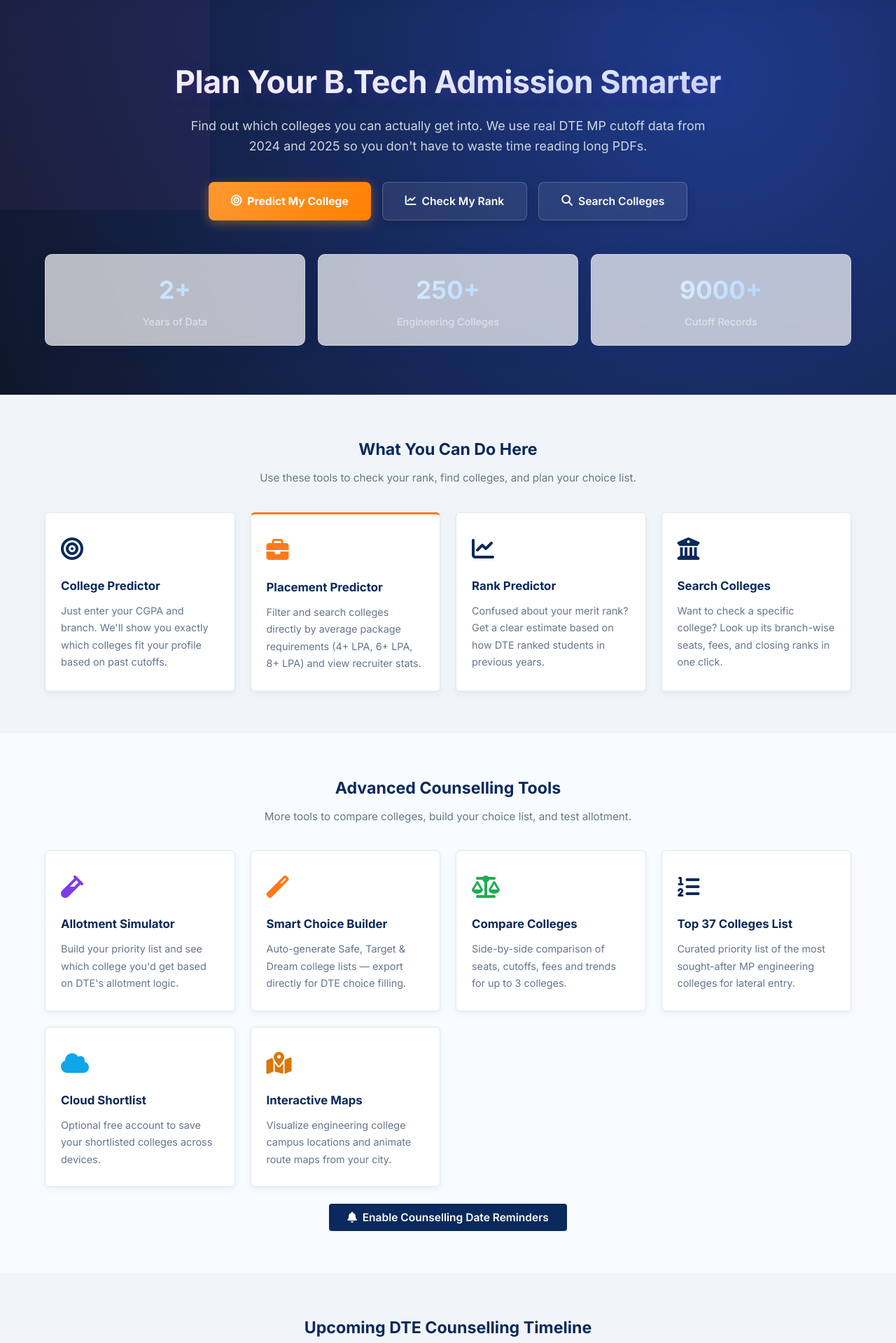
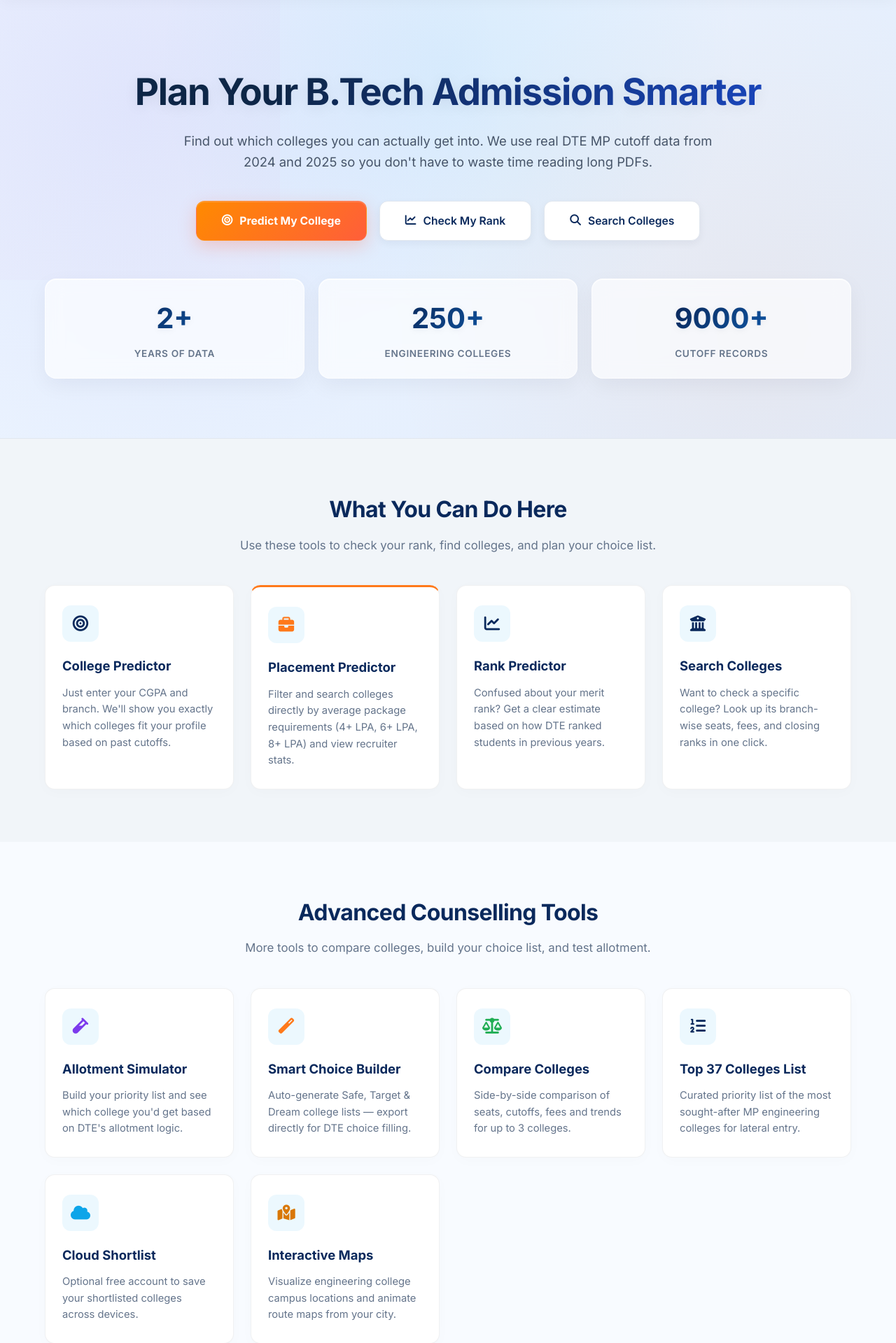
Before and after one commit to Dev-Krishan-Kumar-Awasthi/lateralentrycollegepredictor, a Flask app: page / in a window 1280 px wide. Shown: the part 179-2098 px from the top of the page at 70% size. Run offline with Flask 3, Linux system fonts and the light colour scheme; some libraries are stand-ins or nearby versions.

Commit message:
update project files

```diff
--- a/main.py
+++ b/main.py
@@ -238,9 +238,21 @@ def about():
 @app.route('/predictor', methods=['GET', 'POST'])
 def predictor():
     if request.method == 'POST' and not current_user():
+        prefill = {
+            'cgpa': request.form.get('cgpa', ''),
+            'category': request.form.get('category', ''),
+            'gender': request.form.get('gender', ''),
+            'college_type': request.form.get('college_type', ''),
+            'branch': request.form.getlist('branch'),
+            'domicile': request.form.get('domicile', 'Y'),
+            'city': request.form.get('city', 'All'),
+            'district': request.form.get('district', 'All'),
+            'home_city': request.form.get('home_city', 'All'),
+            'max_distance_km': request.form.get('max_distance_km', ''),
+        }
         return render_template(
             'predictor.html', data=None, prediction=None,
-            needs_login=True, mp_cities=MP_CITIES, prefill=None, has_prefill=False,
+            needs_login=True, mp_cities=MP_CITIES, prefill=prefill, has_prefill=False,
         )
 
     if request.method == 'GET':
@@ -320,10 +332,23 @@ def choice_builder():
 
     if request.method == 'POST':
         if not user:
+            try:
+                cgpa_val = float(request.form.get('cgpa', '').strip() or '0')
+            except ValueError:
+                cgpa_val = 0.0
+            form_data = {
+                'cgpa': cgpa_val,
+                'category': request.form.get('category'),
+                'gender': request.form.get('gender'),
+                'college_type': request.form.get('college_type', 'Any'),
+                'branch': request.form.getlist('branch') or ['All'],
+                'domicile': request.form.get('domicile', 'Y'),
+                'city': request.form.get('city', 'All'),
+            }
             return render_template(
-                'choice_builder.html', result=None, form_data=None,
+                'choice_builder.html', result=None, form_data=form_data,
                 needs_login=True, mp_cities=MP_CITIES,
-                cloud_shortlist=[], shortlisted_keys=set(),
+                cloud_shortlist=[], shortlisted_keys=[],
             )
         try:
             cgpa = float(request.form.get('cgpa', '').strip())
@@ -496,16 +521,16 @@ def search():
     if not has_filters:
         return render_template("search.html", data=None, colleges=None, mp_cities=MP_CITIES)
 
-    # Login required to view search results
-    if not current_user():
-        return render_template("search.html", data=data, colleges=None,
-                               mp_cities=MP_CITIES, needs_login=True)
-
     data = {
         "q": q, "category": category, "gender": gender,
         "college_type": college_type, "branch": branch, "city": city, "year": year,
         "min_package": min_package,
     }
+
+    # Login required to view search results
+    if not current_user():
+        return render_template("search.html", data=data, colleges=None,
+                               mp_cities=MP_CITIES, needs_login=True)
 
     colleges = search_colleges(
         q=q, category=category or None, gender=gender or None,
@@ -547,7 +572,8 @@ def search():
 @app.route('/rank_predictor', methods=['GET', 'POST'])
 def rank():
     if request.method == 'POST' and not current_user():
-        return render_template('rank.html', data=None, prediction=None, needs_login=True)
+        cgpa_str = request.form.get('cgpa', '').strip()
+        return render_template('rank.html', data={"cgpa": cgpa_str}, prediction=None, needs_login=True)
 
     if request.method == 'GET':
         return render_template('rank.html', data=None, prediction=None)
@@ -568,7 +594,34 @@ def rank():
 @app.route('/simulator', methods=['GET', 'POST'])
 def simulator():
     if request.method == 'POST' and not current_user():
-        return render_template('simulator.html', result=None, needs_login=True)
+        try:
+            cgpa = float(request.form.get('cgpa', '').strip() or '0')
+        except ValueError:
+            cgpa = 0.0
+        category = request.form.get('category')
+        gender = request.form.get('gender')
+        domicile = request.form.get('domicile', 'Y')
+        year = int(request.form.get('year', 2025))
+        rank_mode = request.form.get('rank_mode', 'average')
+
+        raw_choices = request.form.get('choice_list_json', '[]')
+        try:
+            choices = json.loads(raw_choices)
+        except Exception:
+            choices = []
+
+        mock_user = {
+            'cgpa': cgpa,
+            'category': category,
+            'gender': gender,
+            'domicile': domicile,
+            'year': year,
+            'rank_mode': rank_mode,
+        }
+        return render_template(
+            'simulator.html', result=None, user=mock_user,
+            choices=choices, needs_login=True,
+        )
 
     if request.method == 'GET':
         return render_template('simulator.html', result=None)
@@ -759,6 +812,16 @@ def account_page():
                 nxt = '/account'
             return redirect(nxt or '/account')
         if action == 'register':
+            import time
+            now = time.time()
+            reg_attempts = session.get("reg_otp_sends", [])
+            reg_attempts = [t for t in reg_attempts if now - t < 3600]
+            if len(reg_attempts) >= 5:
+                return render_template(
+                    'account.html',
+                    error="Too many registration attempts. Please wait an hour before trying again."
+                )
+
             try:
                 cgpa_val = float(request.form.get('cgpa', '0').strip())
             except ValueError:
@@ -778,7 +841,7 @@ def account_page():
             if err:
                 return render_template('account.html', error=err)
 
-            import random, time
+            import random
             otp = str(random.randint(100000, 999999))
 
             session["pending_registration"] = sanitized
@@ -788,6 +851,8 @@ def account_page():
 
             success, msg = send_otp_email(sanitized["email"], otp)
             if success:
+                reg_attempts.append(now)
+                session["reg_otp_sends"] = reg_attempts
                 return render_template('account.html', success=f"Verification OTP has been sent to {sanitized['email']}. Please check your inbox / spam folder. ({msg})")
             else:
                 return render_template('account.html', error=f"Could not send OTP: {msg}")
@@ -850,6 +915,16 @@ def account_page():
             return redirect('/account')
 
         elif action == 'forgot_password':
+            import time
+            now = time.time()
+            reset_attempts = session.get("reset_otp_sends", [])
+            reset_attempts = [t for t in reset_attempts if now - t < 3600]
+            if len(reset_attempts) >= 5:
+                return render_template(
+                    'account.html',
+                    error="Too many password reset requests. Please wait an hour before trying again."
+                )
+
             email = request.form.get('email', '').strip().lower()
             if not email:
                 return render_template('account.html', error="Please enter your registered email address.")
@@ -858,7 +933,7 @@ def account_page():
             if not existing_user:
                 return render_template('account.html', error="This email address is not registered with us.")
 
-            import random, time
+            import random
             otp = str(random.randint(100000, 999999))
             session["reset_email"] = email
             session["reset_otp"] = otp
@@ -867,6 +942,8 @@ def account_page():
 
             success, msg = send_otp_email(email, otp)
             if success:
+                reset_attempts.append(now)
+                session["reset_otp_sends"] = reset_attempts
                 return render_template('account.html', success=f"A password reset code has been sent to {email}. ({msg})")
             else:
                 return render_template('account.html', error=f"Could not send reset code: {msg}")
@@ -1182,9 +1259,13 @@ def api_reviews():
             "branch": r.branch,
         } for r in rows])
 
+    user = current_user()
+    if not user:
+        return jsonify({"error": "Login is required to submit a review."}), 401
+
     data = request.get_json(silent=True) or request.form
     name = (data.get('college_name') or '').strip()
-    author = (data.get('author_name') or 'Anonymous').strip()[:80]
+    author = (user.display_name or 'Anonymous').strip()[:80]
     comment = (data.get('comment') or '').strip()
     try:
         rating = int(data.get('rating', 0))
@@ -1196,6 +1277,7 @@ def api_reviews():
         college_name=name, author_name=author,
         rating=rating, comment=comment[:1000],
         branch=(data.get('branch') or '')[:32],
+        is_approved=False,
     )
     db.session.add(review)
     db.session.commit()
--- a/models.py
+++ b/models.py
@@ -126,7 +126,7 @@ class CollegeReview(db.Model):
     rating = db.Column(db.Integer, nullable=False)  # 1-5
     comment = db.Column(db.Text, nullable=False)
     branch = db.Column(db.String(32), nullable=True)
-    is_approved = db.Column(db.Boolean, default=True)
+    is_approved = db.Column(db.Boolean, default=False)
     created_at = db.Column(db.DateTime, server_default=db.func.now())
 
     __table_args__ = (
--- a/static/style.css
+++ b/static/style.css
@@ -309,21 +309,23 @@ main { flex: 1; }
    HERO SECTION (Home page)
    ============================================= */
 .hero {
-    background: radial-gradient(circle at top right, rgba(124, 58, 237, 0.22), transparent 45%),
-                radial-gradient(circle at bottom left, rgba(14, 165, 233, 0.22), transparent 45%),
-                linear-gradient(135deg, hsl(217, 80%, 15%), hsl(222, 47%, 11%));
-    color: var(--white);
-    padding: 90px 0 70px 0;
+    background: radial-gradient(circle at 15% 25%, rgba(99, 102, 241, 0.08) 0%, transparent 45%),
+                radial-gradient(circle at 85% 75%, rgba(249, 115, 22, 0.06) 0%, transparent 45%),
+                radial-gradient(circle at 50% 15%, rgba(14, 165, 233, 0.08) 0%, transparent 50%),
+                linear-gradient(135deg, #eef5ff 0%, #e2edfd 100%);
+    color: var(--text);
+    padding: 100px 0 85px 0;
     position: relative;
     overflow: hidden;
+    border-bottom: 1px solid var(--border);
 }
 .hero::before {
     content: '';
     position: absolute;
     top: 50%; left: 50%;
     transform: translate(-50%, -50%);
-    width: 600px; height: 600px;
-    background: radial-gradient(circle, rgba(124, 58, 237, 0.12) 0%, transparent 70%);
+    width: 800px; height: 800px;
+    background: radial-gradient(circle, rgba(99, 102, 241, 0.04) 0%, transparent 70%);
     pointer-events: none;
     z-index: 1;
 }
@@ -336,133 +338,144 @@ main { flex: 1; }
     z-index: 2;
 }
 .hero h1 {
-    font-size: 2.8rem;
+    font-size: 3.3rem;
     font-weight: 800;
-    margin-bottom: 20px;
-    line-height: 1.25;
-    letter-spacing: -0.5px;
-    background: linear-gradient(120deg, #FFFFFF 30%, #E0F2FE 70%, #C7D2FE 100%);
+    margin-bottom: 22px;
+    line-height: 1.2;
+    letter-spacing: -0.025em;
+    background: linear-gradient(135deg, #0F2849 30%, #1D4ED8 100%);
     -webkit-background-clip: text;
     -webkit-text-fill-color: transparent;
-    text-shadow: 0 4px 20px rgba(124, 58, 237, 0.25);
+    text-shadow: 0 4px 20px rgba(15, 23, 42, 0.08);
 }
 .hero .subtitle {
-    font-size: 1.12rem;
-    color: rgba(226, 232, 240, 0.9);
+    font-size: 1.15rem;
+    color: #475569;
     max-width: 780px;
-    margin: 0 auto 36px;
+    margin: 0 auto 40px;
     text-align: center;
-    line-height: 1.6;
+    line-height: 1.65;
 }
 .hero-actions {
     display: flex;
     justify-content: center;
-    gap: 16px;
+    gap: 18px;
     flex-wrap: wrap;
-    margin-bottom: 48px;
+    margin-bottom: 54px;
 }
 .hero-btn {
     display: inline-flex;
     align-items: center;
     justify-content: center;
-    gap: 8px;
-    padding: 14px 32px;
-    border-radius: 8px;
+    gap: 10px;
+    padding: 15px 36px;
+    border-radius: 12px;
     text-decoration: none;
     font-weight: 600;
     font-size: 0.98rem;
-    transition: all 0.3s cubic-bezier(0.4, 0, 0.2, 1);
-    box-shadow: 0 4px 12px rgba(0,0,0,0.15);
+    transition: all 0.3s cubic-bezier(0.16, 1, 0.3, 1);
+    box-shadow: 0 4px 12px rgba(15, 23, 42, 0.08);
 }
 .hero-btn.primary {
-    background: linear-gradient(135deg, var(--white) 0%, #E0F2FE 100%);
-    color: hsl(217, 80%, 20%);
-    border: 1px solid rgba(255, 255, 255, 0.8);
+    background: linear-gradient(135deg, #FF8A00 0%, #FF5E3A 100%);
+    color: #fff;
+    border: 1px solid rgba(255, 255, 255, 0.1);
+    box-shadow: 0 8px 24px rgba(255, 94, 58, 0.25), inset 0 1px 0 rgba(255, 255, 255, 0.2);
 }
 .hero-btn.primary:hover {
-    background: linear-gradient(135deg, #E0F2FE 0%, #BAE6FD 100%);
-    transform: translateY(-3px);
-    box-shadow: 0 10px 25px rgba(255, 255, 255, 0.25);
+    background: linear-gradient(135deg, #FFA033 0%, #FF6F4E 100%);
+    transform: translateY(-3px) scale(1.02);
+    box-shadow: 0 12px 30px rgba(255, 94, 58, 0.4), inset 0 1px 0 rgba(255, 255, 255, 0.3);
 }
 .hero-btn.secondary {
-    background: rgba(255,255,255,0.08);
-    color: var(--white);
-    border: 1px solid rgba(255,255,255,0.20);
-    backdrop-filter: blur(4px);
+    background: var(--white);
+    color: var(--primary);
+    border: 1px solid var(--border);
+    box-shadow: 0 4px 12px rgba(15, 23, 42, 0.05);
 }
 .hero-btn.secondary:hover {
-    background: rgba(255,255,255,0.16);
-    border-color: rgba(255,255,255,0.4);
-    transform: translateY(-3px);
-    box-shadow: 0 10px 25px rgba(0,0,0,0.25);
+    background: var(--light-blue);
+    border-color: var(--secondary);
+    color: var(--secondary);
+    transform: translateY(-3px) scale(1.02);
+    box-shadow: 0 8px 20px rgba(15, 23, 42, 0.08);
 }
 
 .hero-stats {
     display: grid;
-    grid-template-columns: repeat(auto-fit, minmax(180px, 1fr));
-    gap: 18px;
+    grid-template-columns: repeat(auto-fit, minmax(200px, 1fr));
+    gap: 20px;
 }
 .stat-card {
-    background: rgba(255, 255, 255, 0.06);
-    backdrop-filter: blur(6px);
-    padding: 22px;
-    border-radius: 10px;
+    background: rgba(255, 255, 255, 0.65);
+    backdrop-filter: blur(12px);
+    -webkit-backdrop-filter: blur(12px);
+    border: 1px solid rgba(255, 255, 255, 0.6);
+    box-shadow: 0 10px 30px rgba(15, 23, 42, 0.05), inset 0 1px 0 rgba(255, 255, 255, 0.8);
+    border-radius: 16px;
+    padding: 24px 16px;
     text-align: center;
-    border: 1px solid rgba(255, 255, 255, 0.12);
-    box-shadow: 0 4px 30px rgba(0, 0, 0, 0.1);
-    transition: transform 0.3s ease, border-color 0.3s ease;
+    transition: all 0.4s cubic-bezier(0.16, 1, 0.3, 1);
 }
 .stat-card:hover {
-    transform: translateY(-4px);
-    border-color: rgba(255, 255, 255, 0.25);
-    background: rgba(255, 255, 255, 0.09);
+    transform: translateY(-6px);
+    border-color: rgba(99, 102, 241, 0.25);
+    background: rgba(255, 255, 255, 0.85);
+    box-shadow: 0 20px 40px rgba(15, 23, 42, 0.10), 0 0 20px rgba(99, 102, 241, 0.05);
 }
 .stat-card h3 {
-    color: var(--white);
-    font-size: 2.2rem;
+    font-size: 2.5rem;
     font-weight: 800;
-    margin-bottom: 6px;
+    margin-bottom: 8px;
     text-align: center;
-    background: linear-gradient(135deg, #FFFFFF 0%, #93C5FD 100%);
+    background: linear-gradient(135deg, var(--primary) 30%, var(--secondary) 100%);
     -webkit-background-clip: text;
     -webkit-text-fill-color: transparent;
+    filter: drop-shadow(0 2px 4px rgba(15, 23, 42, 0.05));
 }
 .stat-card p {
-    color: rgba(226, 232, 240, 0.85);
-    font-size: 0.9rem;
-    font-weight: 500;
+    color: var(--muted);
+    font-size: 0.85rem;
+    font-weight: 600;
+    letter-spacing: 0.05em;
+    text-transform: uppercase;
 }
 
 /* =============================================
    GENERIC SECTIONS (Home page)
    ============================================= */
-.section { padding: 60px 0; }
+.section { padding: 75px 0; }
 .section-inner {
     max-width: 1300px;
     margin: 0 auto;
     padding: 0 5%;
 }
-.alt-bg { background: #F8FBFF; }
+.alt-bg { background: #f8fbff; }
 
 .section h2 {
-    font-size: 1.45rem;
+    font-size: 2rem;
+    font-weight: 800;
     color: var(--primary);
     text-align: center;
-    margin-bottom: 10px;
+    margin-bottom: 12px;
+    letter-spacing: -0.02em;
 }
 .section .subtitle {
     text-align: center;
-    color: var(--muted);
-    margin-bottom: 36px;
-    font-size: 0.95rem;
+    color: #64748b;
+    margin-bottom: 44px;
+    font-size: 1.05rem;
+    max-width: 600px;
+    margin-left: auto;
+    margin-right: auto;
 }
 .section-text {
     max-width: 900px;
-    margin: 0 auto 14px;
+    margin: 0 auto 16px;
     text-align: center;
     color: #475569;
-    line-height: 1.8;
-    font-size: 0.95rem;
+    line-height: 1.85;
+    font-size: 0.98rem;
 }
 
 /* =============================================
@@ -471,41 +484,58 @@ main { flex: 1; }
 .cards-grid {
     display: grid;
     grid-template-columns: repeat(auto-fit, minmax(260px, 1fr));
-    gap: 22px;
+    gap: 24px;
     margin-top: 30px;
 }
 .feature-card, .info-card {
     background: var(--white);
-    border: 1px solid var(--border);
-    border-radius: 6px;
-    padding: 26px 22px;
-    box-shadow: 0 4px 10px rgba(0,0,0,0.05);
-    transition: 0.25s ease;
+    border: 1px solid rgba(15, 23, 42, 0.06);
+    border-radius: 14px;
+    padding: 28px 24px;
+    box-shadow: 0 4px 20px rgba(15, 23, 42, 0.02);
+    transition: all 0.3s cubic-bezier(0.16, 1, 0.3, 1);
+    display: flex;
+    flex-direction: column;
+    position: relative;
 }
 .feature-card {
     text-decoration: none;
     color: inherit;
 }
 .feature-card:hover, .info-card:hover {
-    transform: translateY(-4px);
-    box-shadow: 0 8px 22px rgba(0,0,0,0.10);
-    border-color: var(--secondary);
+    transform: translateY(-6px);
+    box-shadow: 0 16px 36px rgba(15, 23, 42, 0.08);
+    border-color: rgba(99, 102, 241, 0.2);
 }
 .feature-icon {
-    font-size: 2rem;
-    margin-bottom: 14px;
+    width: 52px;
+    height: 52px;
+    border-radius: 12px;
+    display: flex;
+    align-items: center;
+    justify-content: center;
+    background: rgba(14, 165, 233, 0.08);
+    font-size: 1.4rem;
+    margin-bottom: 20px;
+    transition: all 0.3s cubic-bezier(0.16, 1, 0.3, 1);
+}
+.feature-card:hover .feature-icon {
+    transform: scale(1.1) rotate(5deg);
+    background: rgba(14, 165, 233, 0.15);
 }
 .feature-icon img { width: 38px; }
 .feature-card h3, .info-card h3 {
     color: var(--primary);
-    margin-bottom: 10px;
-    font-size: 1.05rem;
+    margin-bottom: 12px;
+    font-size: 1.15rem;
+    font-weight: 700;
     text-align: left;
 }
 .feature-card p, .info-card p {
-    color: var(--muted);
-    font-size: 0.9rem;
-    line-height: 1.7;
+    color: #64748b;
+    font-size: 0.92rem;
+    line-height: 1.6;
+    flex: 1;
 }
 
 /* =============================================
@@ -1443,7 +1484,10 @@ button {
 }
 
 .hero {
-    background: radial-gradient(circle at 80% 20%, #1e3a8a 0%, #0f172a 100%);
+    background: radial-gradient(circle at 15% 25%, rgba(99, 102, 241, 0.08) 0%, transparent 45%),
+                radial-gradient(circle at 85% 75%, rgba(249, 115, 22, 0.06) 0%, transparent 45%),
+                radial-gradient(circle at 50% 15%, rgba(14, 165, 233, 0.08) 0%, transparent 50%),
+                linear-gradient(135deg, #eef5ff 0%, #e2edfd 100%);
     position: relative;
     overflow: hidden;
 }
@@ -1452,22 +1496,74 @@ button {
     content: '';
     position: absolute;
     top: 0; left: 0; right: 0; bottom: 0;
-    background: linear-gradient(135deg, rgba(99, 102, 241, 0.15) 0%, rgba(236, 72, 153, 0.05) 100%);
+    background: linear-gradient(135deg, rgba(99, 102, 241, 0.04) 0%, rgba(236, 72, 153, 0.02) 100%);
     pointer-events: none;
 }
 
 .hero-actions .hero-btn.primary {
-    background: linear-gradient(135deg, #FF9933 0%, #FF8000 100%);
+    background: linear-gradient(135deg, #FF8A00 0%, #FF5E3A 100%);
     color: #fff;
-    box-shadow: 0 4px 15px rgba(255, 153, 51, 0.4);
-    border: none;
+    box-shadow: 0 8px 24px rgba(255, 94, 58, 0.25), inset 0 1px 0 rgba(255, 255, 255, 0.2);
+    border: 1px solid rgba(255, 255, 255, 0.1);
     font-weight: 700;
 }
 
 .hero-actions .hero-btn.primary:hover {
-    background: linear-gradient(135deg, #ffaa4f 0%, #ff911b 100%);
-    transform: translateY(-2px);
-    box-shadow: 0 6px 20px rgba(255, 153, 51, 0.6);
+    background: linear-gradient(135deg, #FFA033 0%, #FF6F4E 100%);
+    transform: translateY(-3px) scale(1.02);
+    box-shadow: 0 12px 30px rgba(255, 94, 58, 0.4), inset 0 1px 0 rgba(255, 255, 255, 0.3);
+}
+
+.hero-actions .hero-btn.secondary {
+    background: var(--white);
+    color: var(--primary);
+    border: 1px solid var(--border);
+    box-shadow: 0 4px 12px rgba(15, 23, 42, 0.05);
+}
+
+.hero-actions .hero-btn.secondary:hover {
+    background: var(--light-blue);
+    border-color: var(--secondary);
+    color: var(--secondary);
+    transform: translateY(-3px) scale(1.02);
+    box-shadow: 0 8px 20px rgba(15, 23, 42, 0.08);
+}
+
+/* Ensure homepage stat cards have light glassmorphic styling */
+.hero-stats .stat-card.glass-panel {
+    background: rgba(255, 255, 255, 0.65);
+    backdrop-filter: blur(12px);
+    -webkit-backdrop-filter: blur(12px);
+    border: 1px solid rgba(255, 255, 255, 0.6);
+    box-shadow: 0 10px 30px rgba(15, 23, 42, 0.05), inset 0 1px 0 rgba(255, 255, 255, 0.8);
+    border-radius: 16px;
+    padding: 24px 16px;
+    transition: all 0.4s cubic-bezier(0.16, 1, 0.3, 1);
+}
+
+.hero-stats .stat-card.glass-panel:hover {
+    transform: translateY(-6px);
+    border-color: rgba(99, 102, 241, 0.25);
+    background: rgba(255, 255, 255, 0.85);
+    box-shadow: 0 20px 40px rgba(15, 23, 42, 0.10), 0 0 20px rgba(99, 102, 241, 0.05);
+}
+
+.hero-stats .stat-card.glass-panel h3 {
+    font-size: 2.5rem;
+    font-weight: 800;
+    margin-bottom: 8px;
+    background: linear-gradient(135deg, var(--primary) 30%, var(--secondary) 100%);
+    -webkit-background-clip: text;
+    -webkit-text-fill-color: transparent;
+    filter: drop-shadow(0 2px 4px rgba(15, 23, 42, 0.05));
+}
+
+.hero-stats .stat-card.glass-panel p {
+    color: var(--muted);
+    font-size: 0.85rem;
+    font-weight: 600;
+    letter-spacing: 0.05em;
+    text-transform: uppercase;
 }
 
 /* Make tables scroll nicely on mobile and feel native */
--- a/templates/base.html
+++ b/templates/base.html
@@ -206,7 +206,7 @@
                 </p>
 
                 <!-- Login inline form -->
-                <form method="POST" action="/account" class="no-loader" id="modal-login-form">
+                <form method="POST" action="/account?next={{ request.full_path | urlencode_val }}" class="no-loader" id="modal-login-form">
                     <input type="hidden" name="action" value="login">
                     <div style="display: flex; flex-direction: column; gap: 12px; margin-bottom: 16px;">
                         <input type="email" name="email" required placeholder="📧  Email address"
@@ -228,9 +228,9 @@
 
                 <div style="text-align: center; margin-top: 14px; color: #64748B; font-size: 0.88rem;">
                     Abhi account nahi hai?
-                    <a href="/account" style="color: #2563eb; font-weight: 700; text-decoration: none;">Register karo — Free</a>
+                    <a href="/account?next={{ request.full_path | urlencode_val }}" style="color: #2563eb; font-weight: 700; text-decoration: none;">Register karo — Free</a>
                     &nbsp;|&nbsp;
-                    <a href="/account" style="color: #64748B; font-size: 0.82rem; text-decoration: underline;">Full account page</a>
+                    <a href="/account?next={{ request.full_path | urlencode_val }}" style="color: #64748B; font-size: 0.82rem; text-decoration: underline;">Full account page</a>
                 </div>
             </div>
         </div>
--- a/templates/predictor.html
+++ b/templates/predictor.html
@@ -102,7 +102,7 @@
                         <span class="field-hint">UR: min 45% &nbsp;|&nbsp; SC/ST/OBC: min 40%</span>
                     </label>
                     <input type="number" id="cgpa" name="cgpa" step="0.01" min="0" max="10"
-                        placeholder="e.g. 8.33" required
+                        placeholder="e.g. 9.00" required
                         value="{{ data.cgpa if data else (prefill.cgpa if prefill else '') }}">
                 </div>
 
--- a/templates/rank.html
+++ b/templates/rank.html
@@ -27,8 +27,8 @@
                 <div class="form-group">
                     <label for="cgpa">CGPA (10 Point Scale)</label>
                     <input type="number" id="cgpa" name="cgpa" step="0.01" min="0" max="10"
-                        placeholder="e.g. 8.33" required
-                        value="{{ data.cgpa if data else '' }}">
+                        placeholder="e.g. 9.00" required
+                        value="{{ data.cgpa if data else (current_user.cgpa if current_user and current_user.cgpa else '') }}">
                 </div>
                 <div class="form-group" style="display:flex;align-items:flex-end;gap:10px;">
                     <button type="submit" class="btn-primary" style="flex:1;">
```
Also changed, not shown: other parts of static/style.css (+25 -14 lines), templates/choice_builder.html (+12 -10 lines), templates/college_detail.html (+15 -1 lines), templates/simulator.html (+9 -7 lines).
